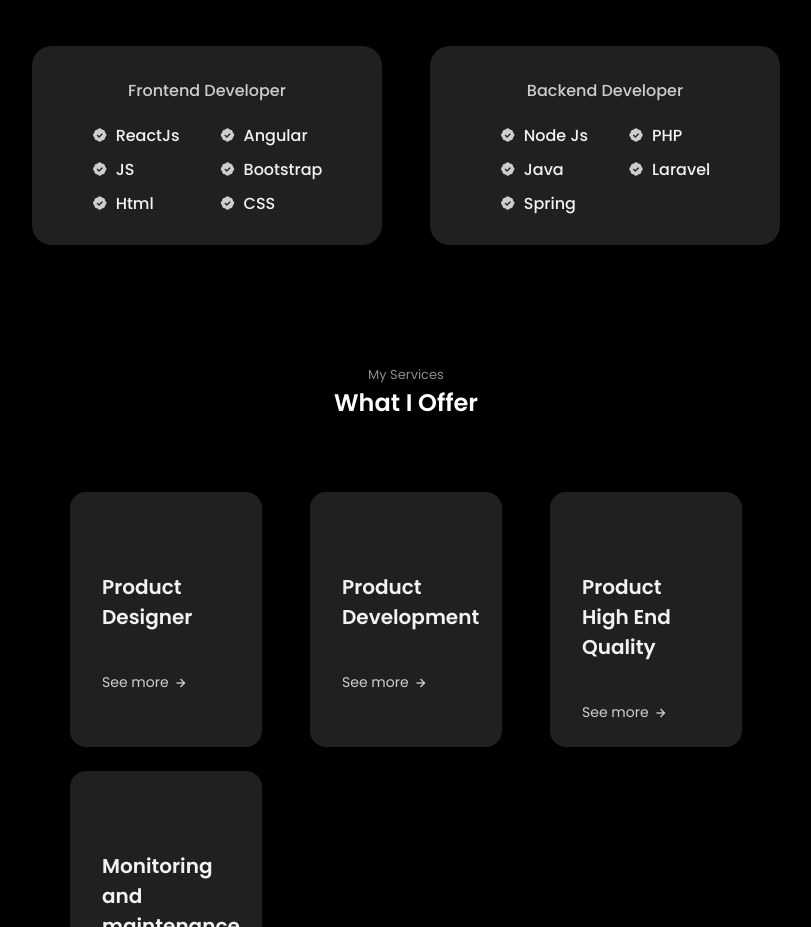
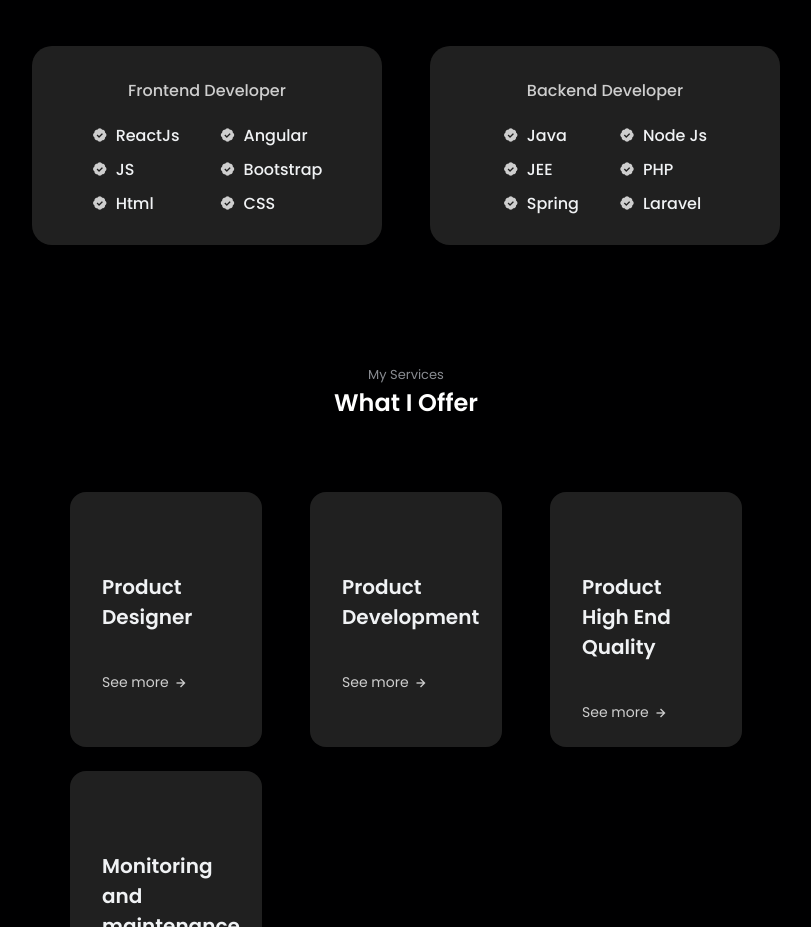
Before and after one commit to tahraouiachraf/portfolio.github.io, a plain HTML site: page index.html in a window 1280 px wide. Shown: the part 1160-2087 px from the top of the page, without its empty margins (234-1045 px from the left). Drawn offline with nearby package versions, Linux system fonts and the light colour scheme.

Commit message:
Update index.html

```diff
--- a/index.html
+++ b/index.html
@@ -176,13 +176,13 @@
                                 <div class="skills_data">
                                     <i class='bx bxs-badge-check'></i>
                                     <div>
-                                        <h3 class="skills_name">Node Js</h3>
+                                        <h3 class="skills_name">Java</h3>
                                     </div>
                                 </div>
                                 <div class="skills_data">
                                     <i class='bx bxs-badge-check'></i>
                                     <div>
-                                        <h3 class="skills_name">Java</h3>
+                                        <h3 class="skills_name">JEE</h3>
                                     </div>
                                 </div>
                                 <div class="skills_data">
@@ -193,6 +193,12 @@
                                 </div>
                             </div>
                             <div class="skills_group">
+                                <div class="skills_data">
+                                    <i class='bx bxs-badge-check'></i>
+                                    <div>
+                                        <h3 class="skills_name">Node Js</h3>
+                                    </div>
+                                </div>
                                 <div class="skills_data">
                                     <i class='bx bxs-badge-check'></i>
                                     <div>
```
